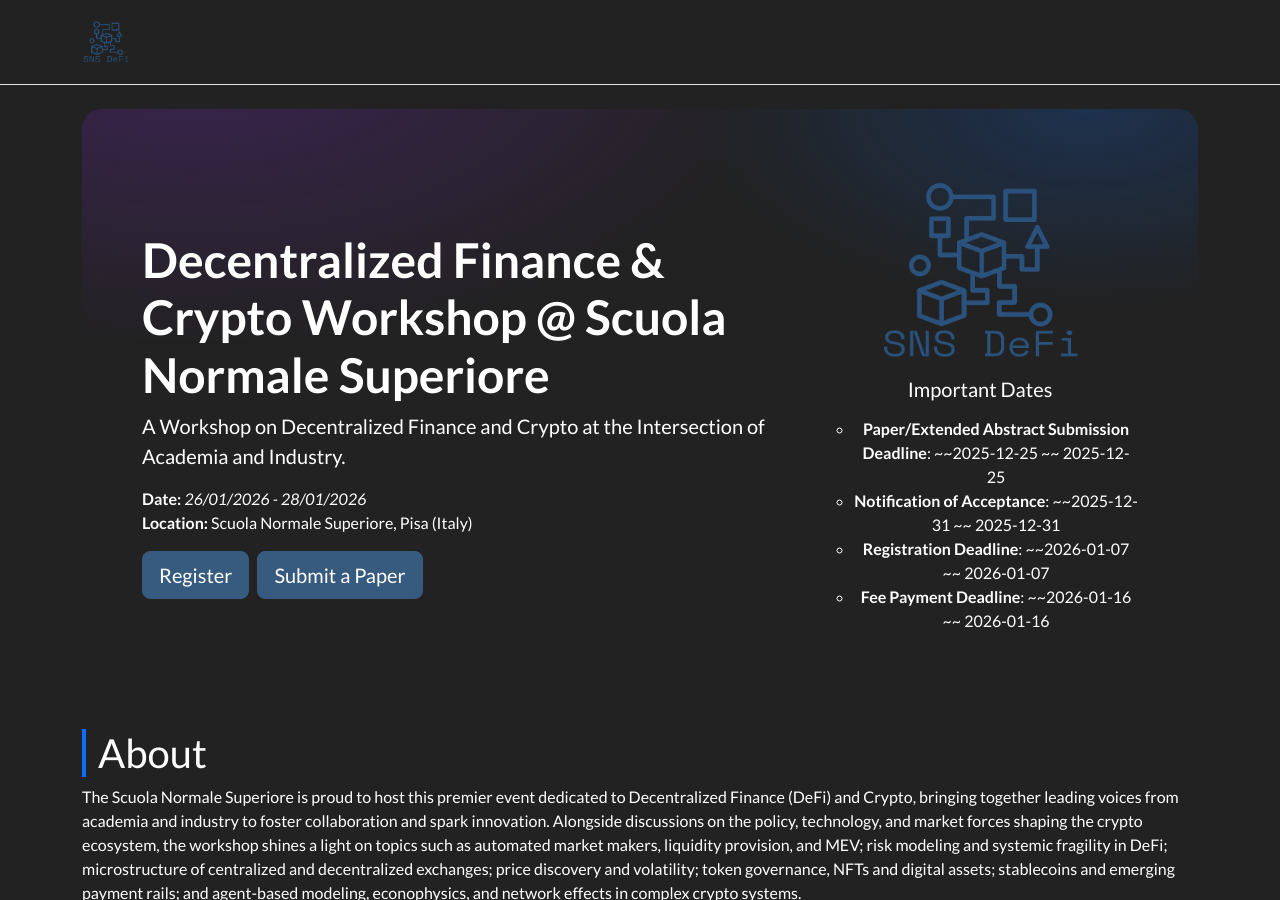
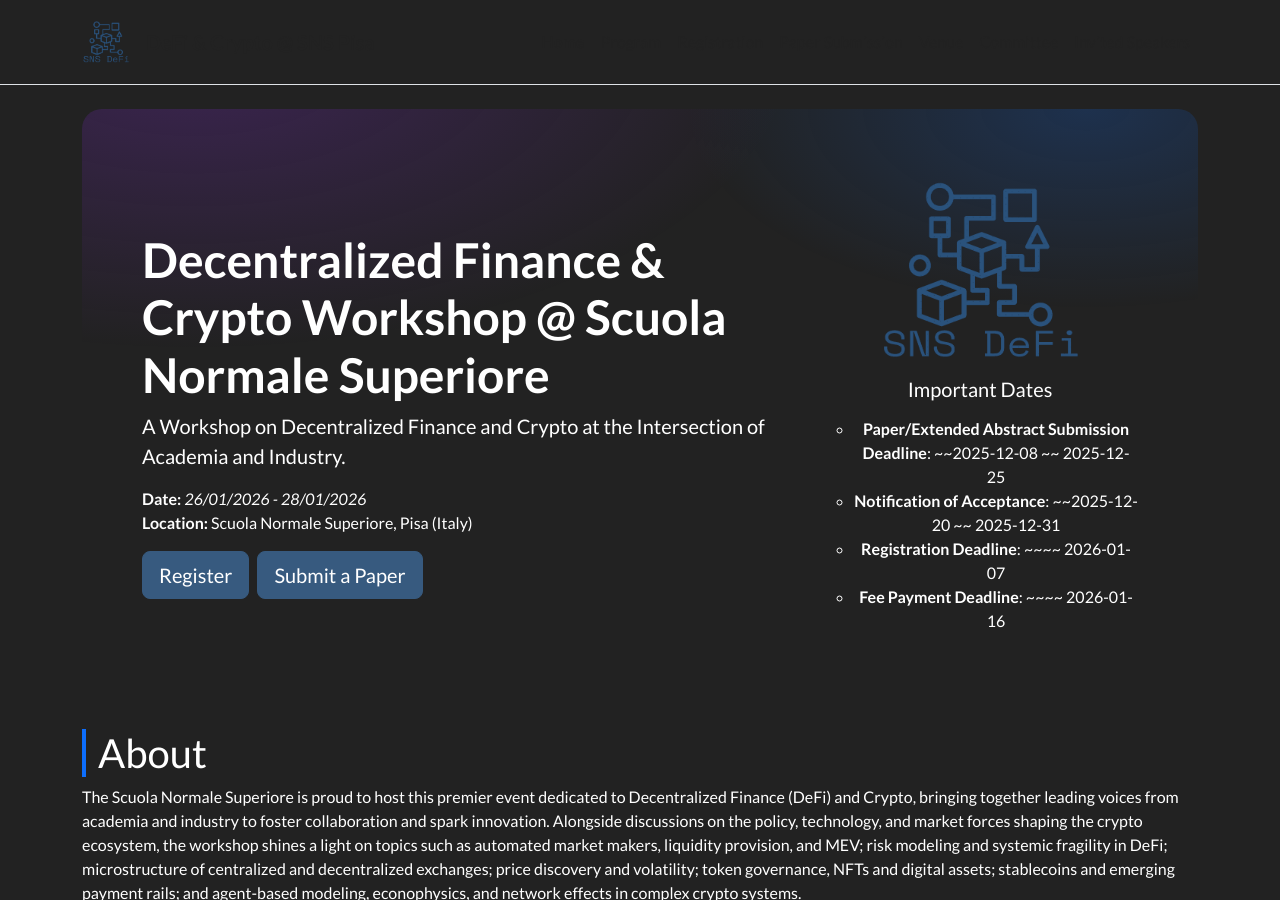
Before and after one commit to sns-defi/sns-defi.github.io, a Jekyll site: the page built from index.md, in a window 1280 px wide and 900 px high. Built offline with Jekyll 4.4.1, drawn with Linux system fonts in a browser that asks for light colours; nearby versions of some CDN libraries.

Commit message:
Update index.md

```diff
--- a/index.md
+++ b/index.md
@@ -38,7 +38,7 @@ permalink: /
               {% for deadline in homepage_deadlines %}
                 <li>
                   {% if deadline.prev != empty %}
-                  <strong>{{ deadline.name }}</strong>: ~~{{ deadline.date }}~~ {{ deadline.date }}
+                  <strong>{{ deadline.name }}</strong>: ~~{{deadline.prev}}~~ {{ deadline.date }}
                   {% else %}
                   <strong>{{ deadline.name }}</strong>: {{ deadline.date }}
                   {% endif %}
```
